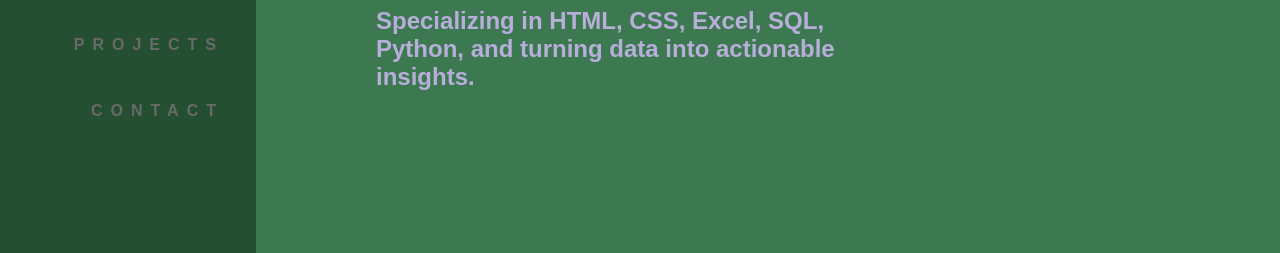
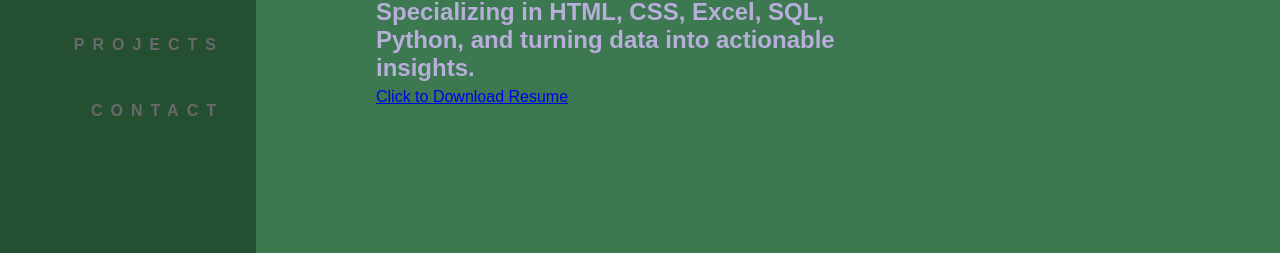
Before and after one commit to ZachTheAnalyst/ZachTheAnalyst.github.io, a plain HTML site: page index.html in a window 1280 px wide. Shown: the part 425-678 px from the top of the page. Drawn offline with Linux system fonts and the light colour scheme.

Commit message:
Add resume download link to home section
Added a link to download the resume in the home section.

```diff
--- a/index.html
+++ b/index.html
@@ -49,6 +49,11 @@
                         <span id="type-content"></span><span id="cursor">|</span>
                     </h1>
                     <h4>Specializing in HTML, CSS, Excel, SQL, Python, and turning data into actionable insights.</h4>
+
+                    <!--Resume link -->
+                    <a href="assets/Zachary_Arnold_Resume.pdf" target="_blank" class="btn">
+                        Click to Download Resume
+                    </a>
                 </div>
                 <p class="hero-subtext">
                     Currently seeking a Data Analyst Internship.
```
